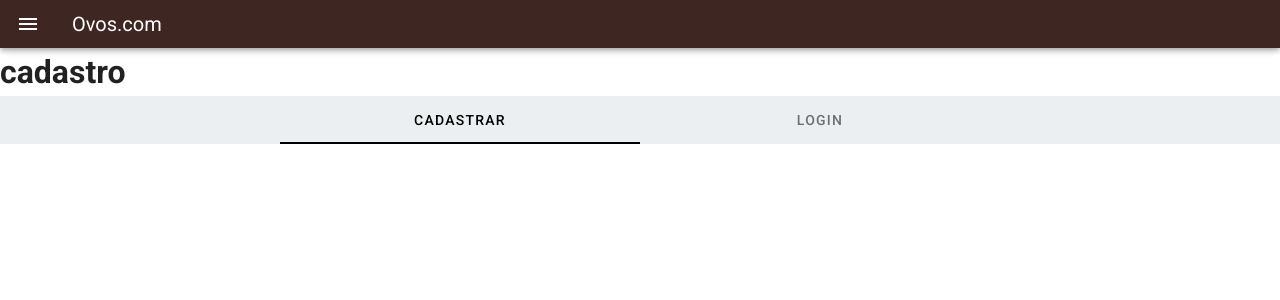
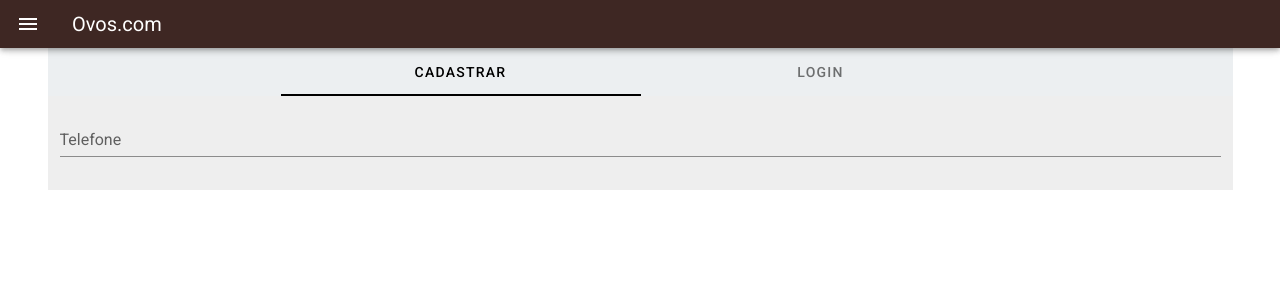
Before and after one commit to gabiaabreu/app_ovo_pascoa, a Vue app: page /#/cadastro in a window 1280 px wide. Shown: the top 300 px of the page. Built offline with nearby package versions, Linux system fonts and the light colour scheme.

Commit message:
Adicionando campo telefone

```diff
--- a/src/views/CadastroUsuario.vue
+++ b/src/views/CadastroUsuario.vue
@@ -1,15 +1,40 @@
 <template >
-<div>
-    <h1> cadastro </h1>
+    <v-container class ="grey lighten-3" id ="login-page">
 
-    <v-tabs fixed-tabs background-color="blue-grey lighten-5" color="black" v-model="tabsForm">
+        <v-row class="d-flex justify-center">
 
-        <v-tab key="register"> Cadastrar </v-tab>
-        <v-tab key="login"> Login </v-tab>
+                 <v-tabs fixed-tabs background-color="blue-grey lighten-5" color="black" v-model="tabsForm">
 
-    </v-tabs>
+                    <v-tab key="register"> Cadastrar </v-tab>
+                    <v-tab key="login"> Login </v-tab>
 
-</div>
+                </v-tabs>
+
+        </v-row>
+
+        <v-row class="d-flex justify-center">
+            <v-col cols="4">
+
+                <v-tabs-items v-model="tabsForm" cols="3">
+                </v-tabs-items>
+
+            </v-col>
+
+        </v-row>
+
+        <v-text-field
+
+          label="Telefone"
+
+        > Telefone </v-text-field>
+
+
+
+
+
+
+
+    </v-container>
 
 
 </template>
```
